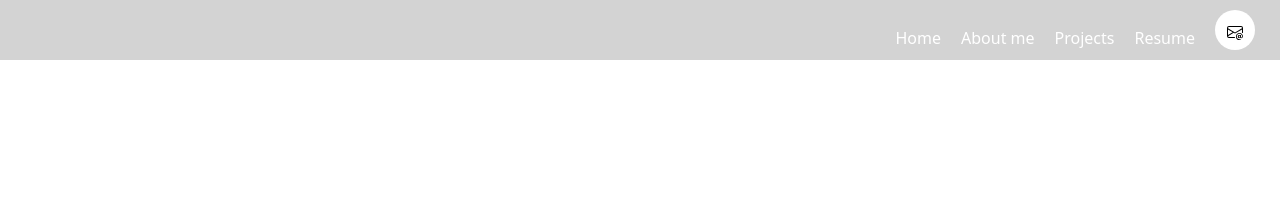
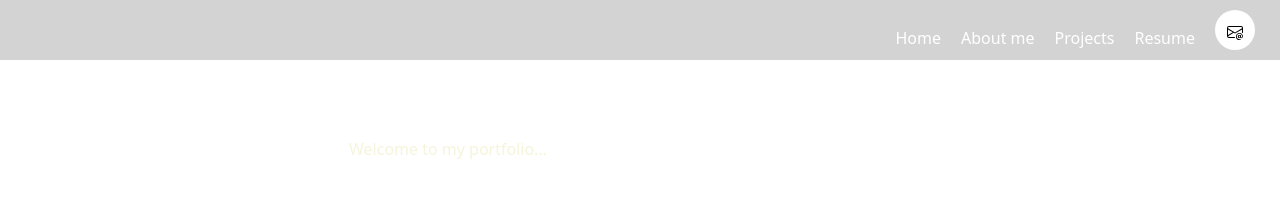
Before and after one commit to Ariesscode/React-Portfolio, a React (Vite) app in the folder React Portfolfio/: page / in a window 1280 px wide. Shown: the top 215 px of the page. Built offline with nearby package versions, Linux system fonts and the light colour scheme.

Commit message:
add animation to contact icon

```diff
--- a/React Portfolfio/src/App.jsx
+++ b/React Portfolfio/src/App.jsx
@@ -3,11 +3,14 @@
 // import viteLogo from '/vite.svg'
 import Nav from './components/Nav';
 import './styles/Navbar.css';
+import Header from './components/Header';
+import './styles/Header.css';
 
 function App() {
   return (
     <div>
     <Nav />
+    <Header />
   </div>
   )
 }
--- /dev/null
+++ b/React Portfolfio/src/components/Header.jsx
@@ -0,0 +1,34 @@
+import React from 'react';
+
+import '../styles/Header.css';
+
+// By importing the Header.css file, it is added to the DOM whenever this component loads
+
+// We can also style a component inside of its JavaScript file by adding style properties to its rendered elements
+// Unlike regular HTML, a JSX style property must be an object instead of a string
+// On a style object, we camelCase all property names, and put all of the values in quotes
+// Non quoted values default to "pixels", e.g. height, margin, padding
+
+const styles = {
+  headerStyle: {
+    background: 'lightorange',
+    width: '70%',
+    marginTop: '5px',
+    height: '300'
+  },
+  headingStyle: {
+    fontSize: '20px',
+  },
+
+};
+
+
+function Header() {
+  return (
+    <header style={styles.headerStyle} className="header">
+ <h1>Welcome to my portfolio...</h1>
+    </header>
+  );
+}
+
+export default Header;
--- a/React Portfolfio/src/components/Nav.jsx
+++ b/React Portfolfio/src/components/Nav.jsx
@@ -64,7 +64,7 @@ export default function Nav() {
       </ul>
       <a style={styles.navbarContact} href="#">
 
-        <svg xmlns="http://www.w3.org/2000/svg" width="16" height="16" fill="currentColor" class="bi bi-envelope-at" viewBox="0 0 16 16">
+        <svg className="animated-header" xmlns="http://www.w3.org/2000/svg" width="16" height="16" fill="currentColor" class="bi bi-envelope-at" viewBox="0 0 16 16">
   <path d="M2 2a2 2 0 0 0-2 2v8.01A2 2 0 0 0 2 14h5.5a.5.5 0 0 0 0-1H2a1 1 0 0 1-.966-.741l5.64-3.471L8 9.583l7-4.2V8.5a.5.5 0 0 0 1 0V4a2 2 0 0 0-2-2zm3.708 6.208L1 11.105V5.383zM1 4.217V4a1 1 0 0 1 1-1h12a1 1 0 0 1 1 1v.217l-7 4.2z"/>
   <path d="M14.247 14.269c1.01 0 1.587-.857 1.587-2.025v-.21C15.834 10.43 14.64 9 12.52 9h-.035C10.42 9 9 10.36 9 12.432v.214C9 14.82 10.438 16 12.358 16h.044c.594 0 1.018-.074 1.237-.175v-.73c-.245.11-.673.18-1.18.18h-.044c-1.334 0-2.571-.788-2.571-2.655v-.157c0-1.657 1.058-2.724 2.64-2.724h.04c1.535 0 2.484 1.05 2.484 2.326v.118c0 .975-.324 1.39-.639 1.39-.232 0-.41-.148-.41-.42v-2.19h-.906v.569h-.03c-.084-.298-.368-.63-.954-.63-.778 0-1.259.555-1.259 1.4v.528c0 .892.49 1.434 1.26 1.434.471 0 .896-.227 1.014-.643h.043c.118.42.617.648 1.12.648Zm-2.453-1.588v-.227c0-.546.227-.791.573-.791.297 0 .572.192.572.708v.367c0 .573-.253.744-.564.744-.354 0-.581-.215-.581-.8Z"/>
 </svg>
--- /dev/null
+++ b/React Portfolfio/src/styles/Header.css
@@ -0,0 +1,12 @@
+.header {
+
+  height: 100px;
+}
+
+.header h1 {
+  margin: 0;
+  padding-top: 75px;
+  text-align: center;
+  color: beige;
+  font-size: 1rem;
+}
--- a/React Portfolfio/src/styles/Navbar.css
+++ b/React Portfolfio/src/styles/Navbar.css
@@ -22,3 +22,21 @@
   text-decoration: none;
 
 }
+
+@keyframes moveContact {
+  0%,
+  20%,
+  50%,
+  80%,
+  100% {
+    transform: translateY(0);
+  }
+  40% {
+    transform: translateY(-10px);
+  }
+}
+
+.animated-header {
+  display: inline-block;
+  animation: moveContact 2.5s infinite;
+}
```
